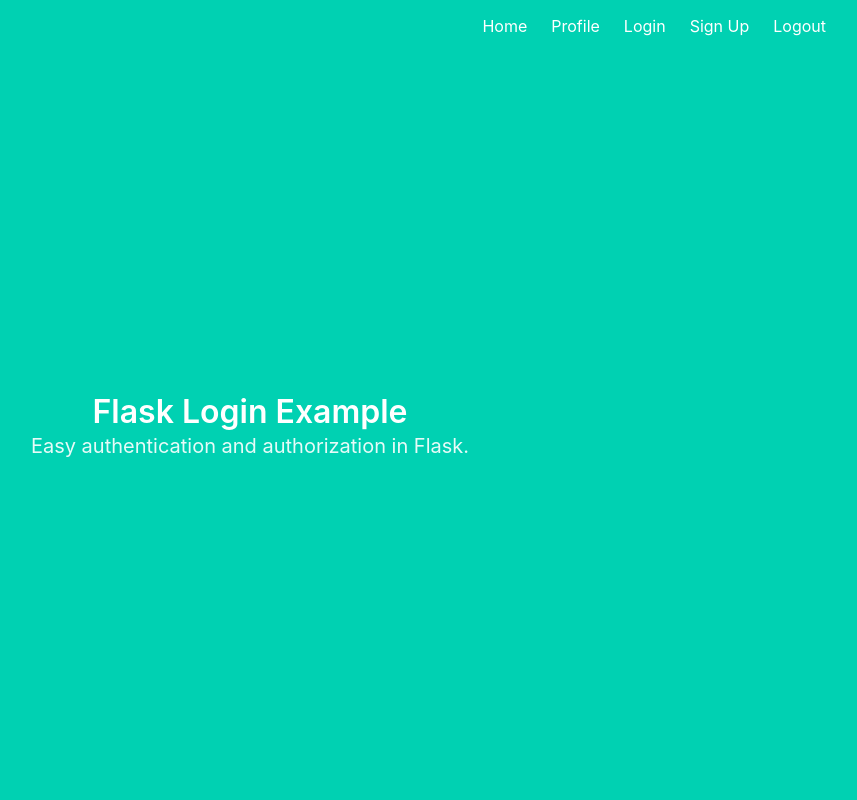
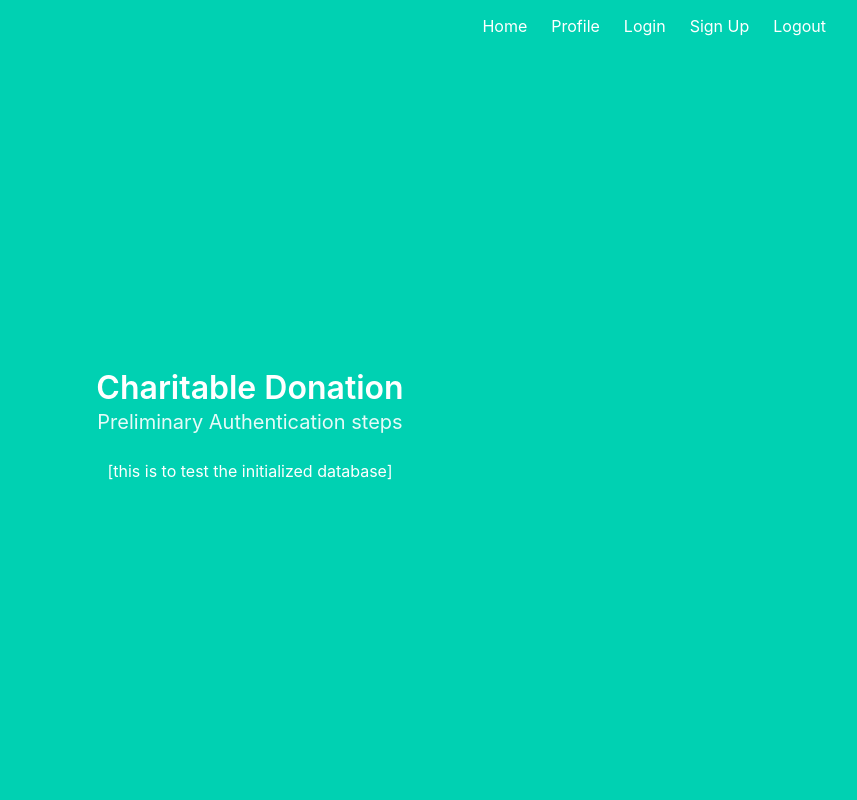
Before and after one commit to Humancyyborg/Donatellabackend, a Flask app: page / in a window 1280 px wide. Shown: the whole page, without its empty margins (390-1247 px from the left). Run offline with Flask 2, Linux system fonts and the light colour scheme.

Commit message:
Including comments in the files

```diff
--- a/project/models.py
+++ b/project/models.py
@@ -1,5 +1,7 @@
+# This file contains the initial user models, this will be modified in future iterations
 from . import db
 
+# User class
 class User(db.Model):
     id = db.Column(db.Integer, primary_key=True) # primary keys are required by SQLAlchemy
     email = db.Column(db.String(100), unique=True)
--- a/project/templates/base.html
+++ b/project/templates/base.html
@@ -1,4 +1,7 @@
 <!DOCTYPE html>
+<!-- This html file contains the info for the general outlook and of the page, including the preliminary division for the login, signup and profile buttons
+
+Basically it contains the general layout with the links-->
 <html>
 
 <head>
--- a/project/templates/index.html
+++ b/project/templates/index.html
@@ -1,10 +1,12 @@
+<!-- This is just for the presentation of the home page, it will be modified later during future iterations -->
 {% extends "base.html" %}
 
 {% block content %}
 <h1 class="title">
-  Flask Login Example
+  Charitable Donation
 </h1>
 <h2 class="subtitle">
-  Easy authentication and authorization in Flask.
+  Preliminary Authentication steps
 </h2>
+<h5>[this is to test the initialized database]</h5>
 {% endblock %}
--- a/project/templates/profile.html
+++ b/project/templates/profile.html
@@ -1,3 +1,5 @@
+<!-- For the presentation of the profile page -->
+
 {% extends "base.html" %}
 
 {% block content %}
--- a/project/templates/signup.html
+++ b/project/templates/signup.html
@@ -1,3 +1,5 @@
+<!-- This contains the presentation of the signup section. It majorly contains the signup form, including the name, email, and password section -->
+
 {% extends "base.html" %}
 
 {% block content %}
```
Also changed, not shown: project/__init__.py (+6 -3 lines), project/auth.py (+17 -8 lines), project/main.py (+7 -1 lines), project/db.sqlite, project/readme.md.
